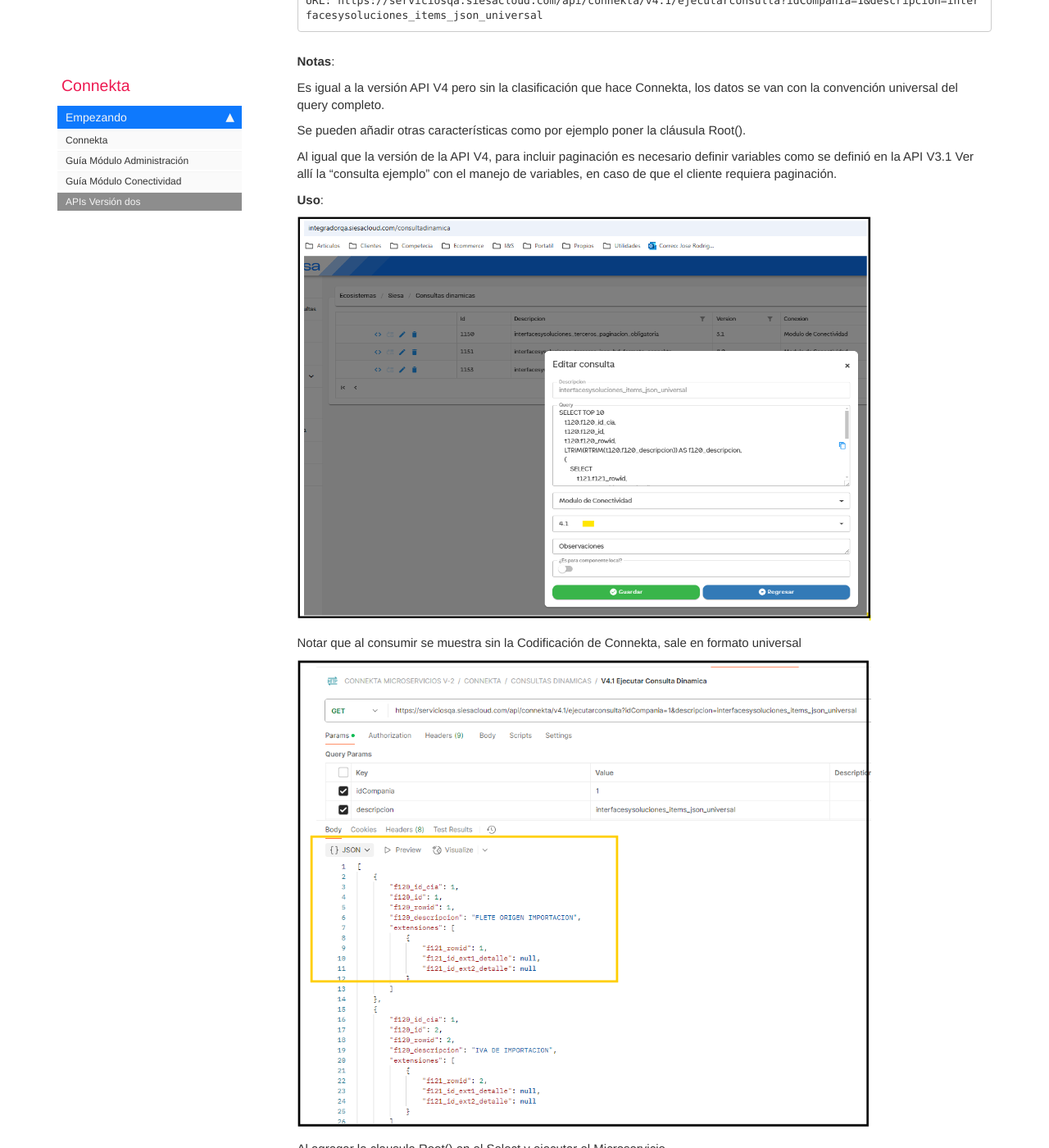
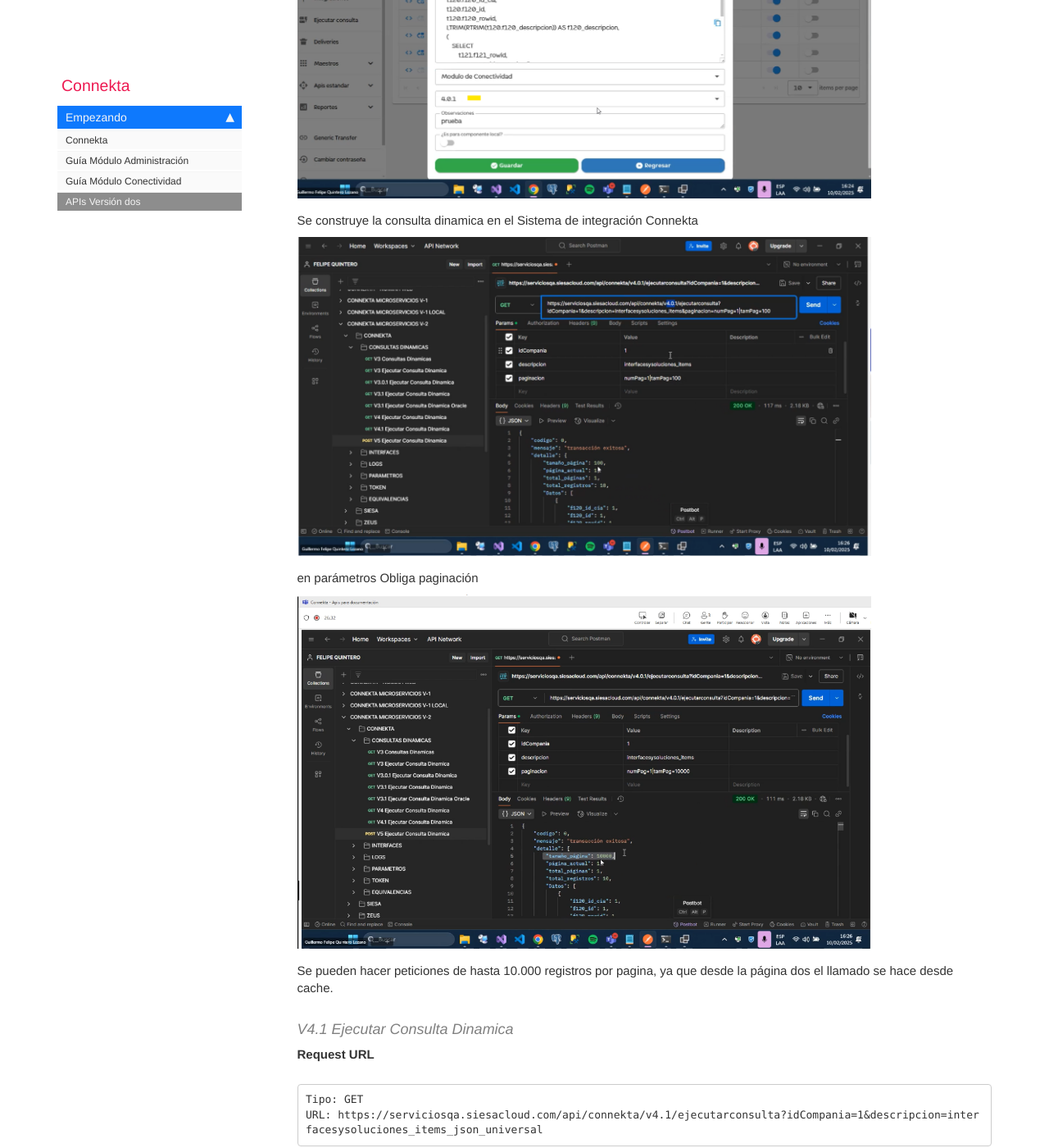
Before and after one commit to Interfaces-y-Soluciones-Interno/Documentacion, a Jekyll site: the page built from pages/sistema_integracion/si_apis_v2_guia.md, in a window 1280 px wide and 1400 px high, scrolled down 15752 px. Shown: the whole window at 82% size. Built offline with Jekyll 4.4.1, drawn with Linux system fonts in a browser that asks for light colours; comment, search, counter and statistics services are not loaded; some of the changed text lies outside the part shown.

Commit message:
Actualización APIs V2
Actualización APIs V2

```diff
--- a/pages/sistema_integracion/si_apis_v2_guia.md
+++ b/pages/sistema_integracion/si_apis_v2_guia.md
@@ -1,7 +1,7 @@
 ---
-title: Connekta - APIs V2
+title: Connekta - APIs Versión dos
 keywords:
-last_updated: Febrero 27, 2025
+last_updated: Febrero 28, 2025
 tags: #[getting_started]
 #summary: "Inicio APIs Version 2"
 sidebar: sistema_integracion_sidebar
@@ -143,9 +143,9 @@ file="API_V2_0009.png" alt="" %}
 {% include inline_image.html
 file="API_V2_0010.png" alt="" %}
 
-    Connekta-Rate-Limit-Limit | Limite de peticiones por minuto
+    Connekta-Rate-Limit-Limit     | Limite de peticiones por minuto
     Connekta-Rate-Limit-Remaining | Peticiones faltantes en el minuto actual
-    Connekta-Rate-Limit-Reset | Tiempo en que se reinicia el limit
+    Connekta-Rate-Limit-Reset     | Tiempo en que se reinicia el limit
     Connekta-Cache-Time-Remaining | tiempo en cache de la informacion antes de expirar.
 
 
@@ -383,6 +383,21 @@ La respuesta en esta API desde la pagina dos debe mejorar mucho el desempeño.
 
 **Uso**:
 
+{% include inline_image.html
+file="API_V2_0025.png" alt="" %}
+
+Se construye la consulta dinamica en el Sistema de integración Connekta
+
+{% include inline_image.html
+file="API_V2_0026.png" alt="" %}
+
+en parámetros Obliga paginación
+
+{% include inline_image.html
+file="API_V2_0027.png" alt="" %}
+
+Se pueden hacer peticiones de hasta 10.000 registros por pagina, ya que desde la página dos el llamado se hace desde cache.
+
 #### V4.1 Ejecutar Consulta Dinamica
 
 **Request URL**
@@ -447,6 +462,16 @@ Todas las APIs que manejan Cache la paginación es obligatoria.
 
 **Uso**:
 
+{% include inline_image.html
+file="API_V2_0028.png" alt="" %}
+
+Notar que tiene formato generico del Json en la respuesta.
+
+Paginación requerida.
+
+Almacenamiento en Cache.
+
+Buen desempeño desde la página dos.
 
 #### V5 Ejecutar Consulta Dinamica
 
@@ -505,7 +530,7 @@ Con esta API, se puede escalar la información hacia sistemas externos que neces
 #### V3.1 Gestionar Log
 -->
 
-### **Parametros**
+### **Parámetros**
 
 #### V3 Parametros Por Sistema
 
```
Also changed, not shown: images/API_V2_0025.png (added), images/API_V2_0026.png (added), images/API_V2_0027.png (added), images/API_V2_0028.png (added).
